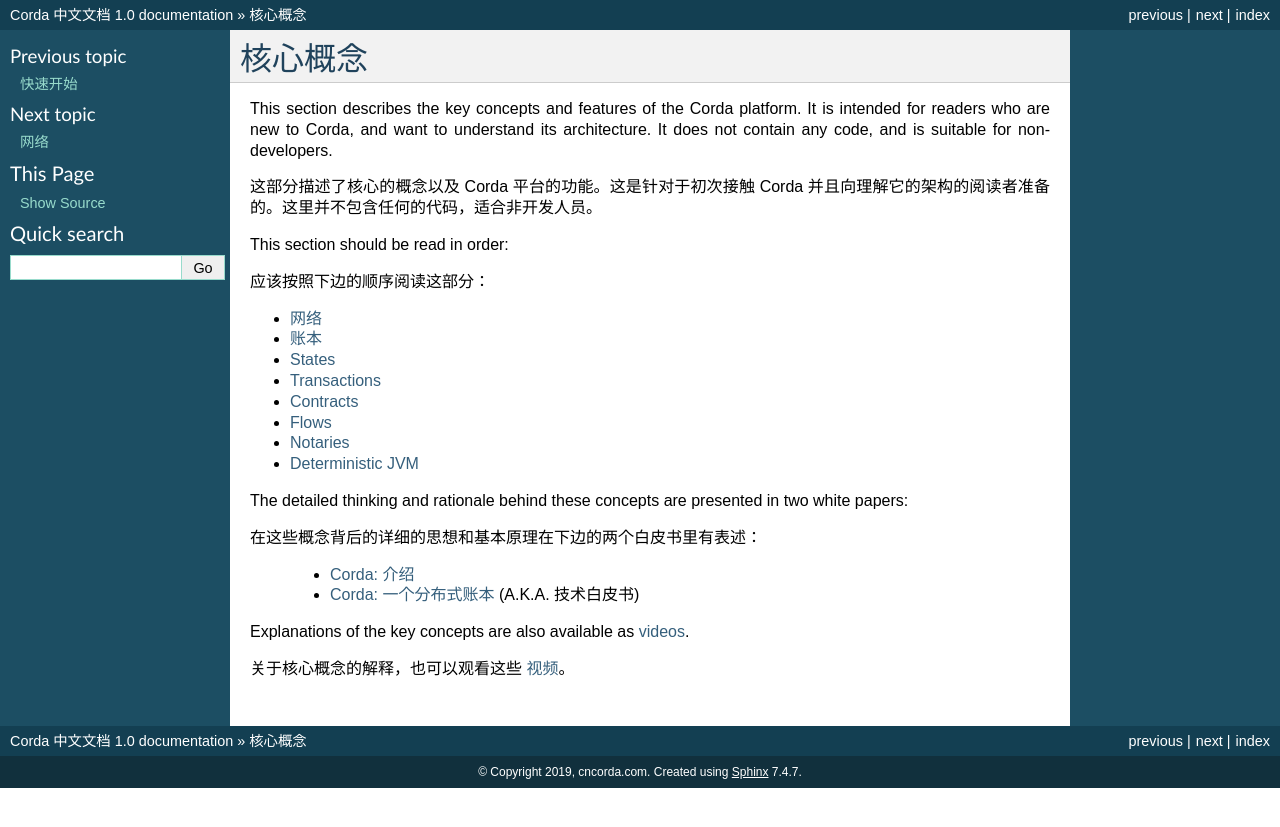
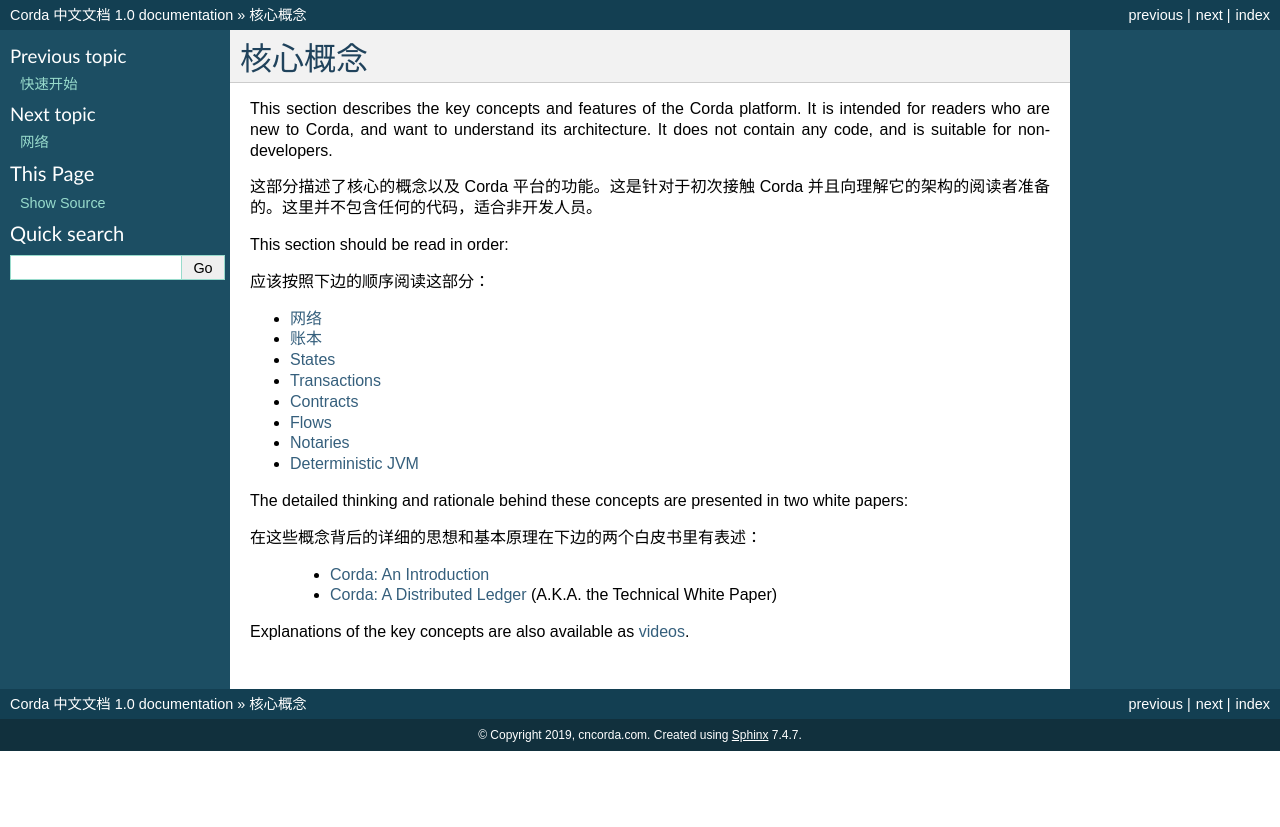
Before and after one commit to lijiachuan1982/cncorda, a Sphinx documentation site: the page built from docs/key-concepts.rst, in a window 1280 px wide. Shown: the top 827 px of the page. Built offline with Sphinx 7.4.7, drawn with Linux system fonts in a browser that asks for light colours; pages that are not in the unit, such as notebooks, are missing from menus.

Commit message:
key-concept.rst

```diff
--- a/docs/key-concepts.rst
+++ b/docs/key-concepts.rst
@@ -35,12 +35,10 @@
 
 在这些概念背后的详细的思想和基本原理在下边的两个白皮书里有表述：
 
-    * `Corda: 介绍`_
-    * `Corda: 一个分布式账本`_ (A.K.A. 技术白皮书)
+    * `Corda: An Introduction`_
+    * `Corda: A Distributed Ledger`_ (A.K.A. the Technical White Paper)
 
 Explanations of the key concepts are also available as `videos <https://vimeo.com/album/4555732/>`_.
 
-关于核心概念的解释，也可以观看这些 `视频 <https://vimeo.com/album/4555732/>`_。
-
-.. _`Corda: 介绍`: _static/corda-introductory-whitepaper.pdf
-.. _`Corda: 一个分布式账本`: _static/corda-technical-whitepaper.pdf
+.. _`Corda: An Introduction`: _static/corda-introductory-whitepaper.pdf
+.. _`Corda: A Distributed Ledger`: _static/corda-technical-whitepaper.pdf
```
